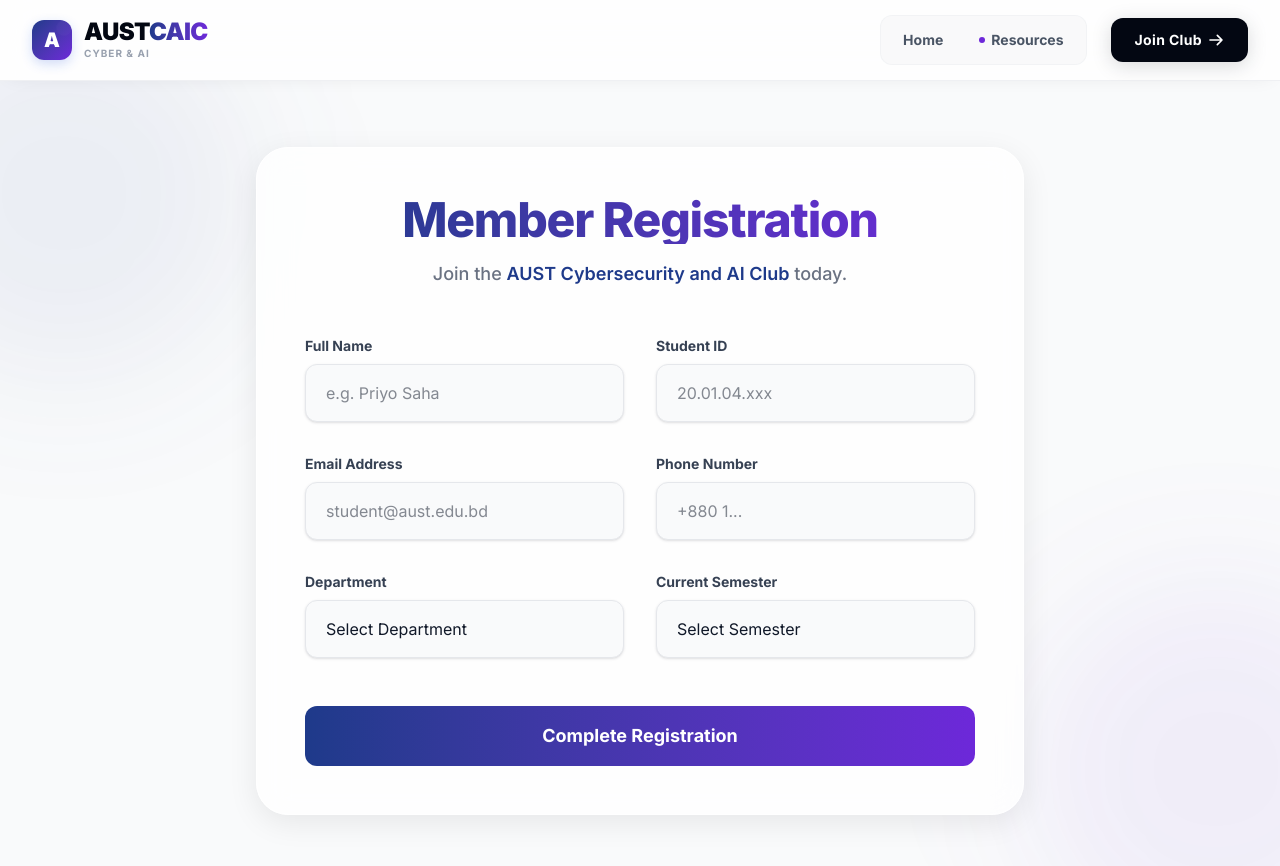
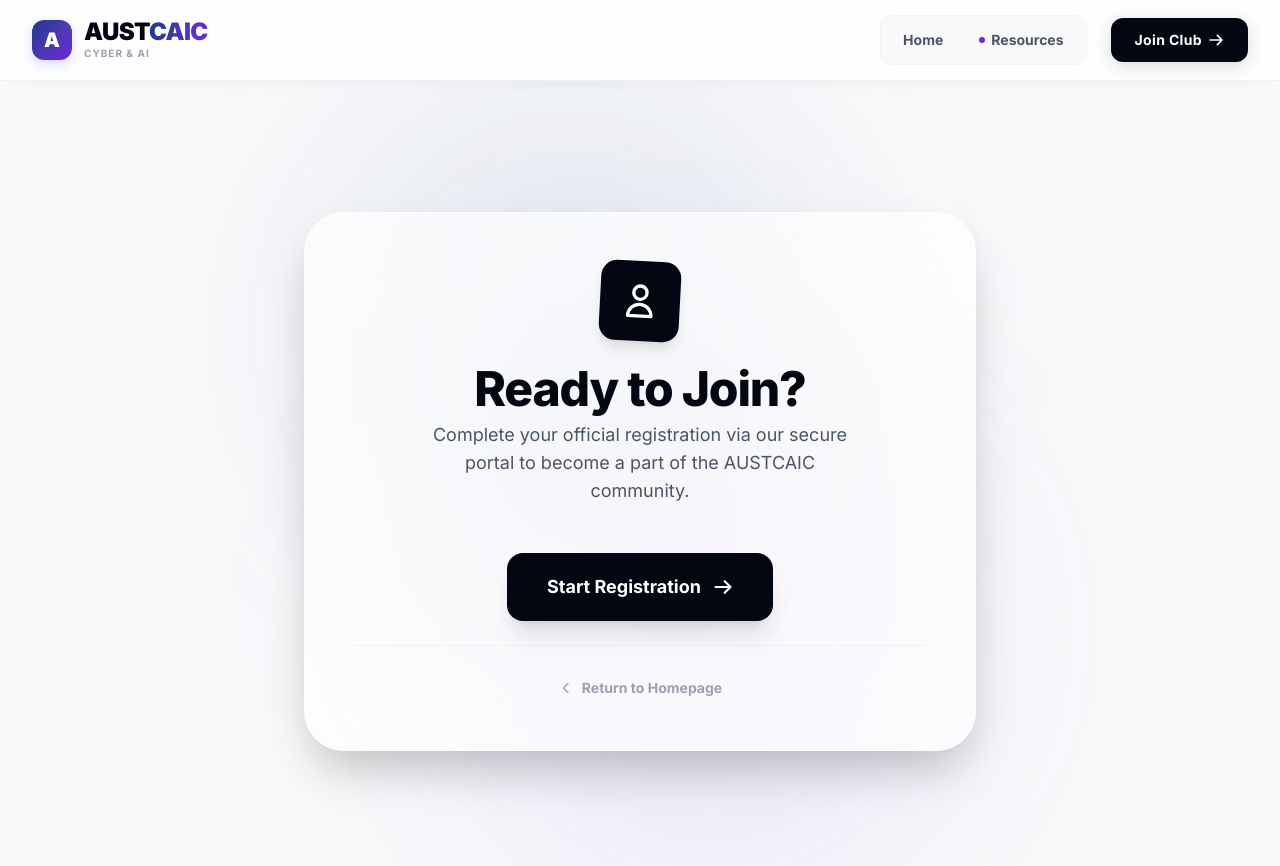
Before and after one commit to austcaicsSD/AUSTCAIC-WEBSITE, a Next.js app in the folder frontend/: page /register in a window 1280 px wide. Shown: the top 866 px of the page. Built offline with nearby package versions, Linux system fonts and the light colour scheme.

Commit message:
added google form

```diff
--- a/frontend/app/register/page.tsx
+++ b/frontend/app/register/page.tsx
@@ -1,171 +1,73 @@
 "use client";
 
+import Link from "next/link";
 import { useState } from "react";
-import { registerMember } from "../actions";
 
 export default function Register() {
-  const [isSubmitting, setIsSubmitting] = useState(false);
-  const [statusMessage, setStatusMessage] = useState({ text: "", type: "" });
-
-  const handleSubmit = async (e: React.FormEvent<HTMLFormElement>) => {
-    e.preventDefault();
-    setIsSubmitting(true);
-    setStatusMessage({ text: "", type: "" });
-
-    const formData = new FormData(e.currentTarget);
-    const response = await registerMember(formData);
-
-    if (response.success) {
-      setStatusMessage({ text: response.message, type: "success" });
-      (e.target as HTMLFormElement).reset();
-    } else {
-      setStatusMessage({ text: response.message, type: "error" });
-    }
-
-    setIsSubmitting(false);
-  };
+  const [isHovered, setIsHovered] = useState(false);
 
   return (
-    <div className="relative min-h-screen py-16 px-4 sm:px-6 lg:px-8 flex items-center justify-center overflow-hidden bg-gray-50">
+    <div className="relative min-h-screen py-24 px-6 flex items-center justify-center bg-gray-50 overflow-hidden">
 
-      {/* Background Decorative Elements (Tech/AI Vibe) */}
-      <div className="absolute top-[-10%] left-[-10%] w-96 h-96 bg-brandBlue/10 rounded-full mix-blend-multiply filter blur-3xl opacity-70 animate-pulse"></div>
-      <div className="absolute bottom-[-10%] right-[-10%] w-96 h-96 bg-brandPurple/10 rounded-full mix-blend-multiply filter blur-3xl opacity-70 animate-pulse" style={{ animationDelay: "2s" }}></div>
+      {/* Dynamic Background Orbs */}
+      <div className="absolute top-0 left-1/4 w-[500px] h-[500px] bg-brandBlue/10 rounded-full blur-[128px] pointer-events-none"></div>
+      <div className="absolute bottom-0 right-1/4 w-[500px] h-[500px] bg-brandPurple/10 rounded-full blur-[128px] pointer-events-none"></div>
 
-      {/* Main Form Container - Glassmorphism Effect */}
-      <div className="relative z-10 w-full max-w-3xl bg-white/80 backdrop-blur-lg p-8 sm:p-12 rounded-[2rem] shadow-[0_8px_30px_rgb(0,0,0,0.08)] border border-white">
+      {/* Main Card */}
+      <div className="relative z-10 w-full max-w-2xl bg-white/70 backdrop-blur-2xl p-8 sm:p-12 rounded-[2.5rem] border border-white/50 shadow-2xl transition-all duration-500 hover:shadow-brandBlue/20">
 
-        {/* Header Section */}
-        <div className="text-center mb-12">
-          <h1 className="text-4xl sm:text-5xl font-extrabold mb-4 bg-clip-text text-transparent bg-gradient-to-r from-brandBlue to-brandPurple tracking-tight">
-            Member Registration
+        {/* Content Section */}
+        <div className="text-center space-y-6">
+          <div className="mx-auto w-20 h-20 bg-gray-950 rounded-2xl flex items-center justify-center text-white shadow-lg transform rotate-3">
+            <svg className="w-10 h-10" fill="none" stroke="currentColor" viewBox="0 0 24 24">
+              <path strokeLinecap="round" strokeLinejoin="round" strokeWidth="2" d="M16 7a4 4 0 11-8 0 4 4 0 018 0zM12 14a7 7 0 00-7 7h14a7 7 0 00-7-7z"></path>
+            </svg>
+          </div>
+
+          <div className="space-y-2">
+            <h1 className="text-4xl md:text-5xl font-extrabold text-gray-950 tracking-tight">
+              Ready to Join?
             </h1>
-          <p className="text-gray-500 text-lg font-medium">
-            Join the <span className="text-brandBlue font-semibold">AUST Cybersecurity and AI Club</span> today.
+            <p className="text-gray-600 text-lg max-w-md mx-auto">
+              Complete your official registration via our secure portal to become a part of the AUSTCAIC community.
             </p>
           </div>
 
-        {/* Status Message Alert */}
-        {statusMessage.text && (
+          {/* Registration Trigger */}
           <div
-            className={`flex items-center gap-3 p-4 mb-8 rounded-xl font-medium border transition-all duration-500 animate-fade-in-down ${
-              statusMessage.type === "success"
-                ? "bg-green-50 text-green-700 border-green-200"
-                : "bg-red-50 text-red-700 border-red-200"
-            }`}
+            className="pt-6"
+            onMouseEnter={() => setIsHovered(true)}
+            onMouseLeave={() => setIsHovered(false)}
           >
-            {statusMessage.type === "success" ? (
-              <svg className="w-6 h-6 text-green-600" fill="none" stroke="currentColor" viewBox="0 0 24 24"><path strokeLinecap="round" strokeLinejoin="round" strokeWidth="2" d="M9 12l2 2 4-4m6 2a9 9 0 11-18 0 9 9 0 0118 0z"></path></svg>
-            ) : (
-              <svg className="w-6 h-6 text-red-600" fill="none" stroke="currentColor" viewBox="0 0 24 24"><path strokeLinecap="round" strokeLinejoin="round" strokeWidth="2" d="M12 8v4m0 4h.01M21 12a9 9 0 11-18 0 9 9 0 0118 0z"></path></svg>
-            )}
-            {statusMessage.text}
-          </div>
-        )}
-
-        {/* Form Elements */}
-        <form onSubmit={handleSubmit} className="space-y-8">
-          <div className="grid grid-cols-1 md:grid-cols-2 gap-8">
-
-            {/* Full Name */}
-            <div className="group">
-              <label className="block text-sm font-bold text-gray-700 mb-2 transition-colors group-focus-within:text-brandBlue">
-                Full Name
-              </label>
-              <input required type="text" name="fullName" placeholder="e.g. Priyo Saha"
-                className="w-full px-5 py-4 rounded-xl border border-gray-200 bg-gray-50 focus:bg-white focus:ring-2 focus:ring-brandBlue/50 focus:border-brandBlue outline-none transition-all duration-300 shadow-sm"
-              />
+            <a
+              href="https://forms.gle/WJj6SaaG4htKJfcH8"
+              target="_blank"
+              rel="noopener noreferrer"
+              className="inline-flex items-center gap-3 px-10 py-5 bg-gray-950 text-white font-bold text-lg rounded-2xl shadow-xl hover:shadow-brandBlue/30 hover:-translate-y-1 transition-all duration-300 w-full sm:w-auto justify-center"
+            >
+              Start Registration
+              <svg
+                className={`w-5 h-5 transition-transform duration-300 ${isHovered ? 'translate-x-2' : ''}`}
+                fill="none"
+                stroke="currentColor"
+                viewBox="0 0 24 24"
+              >
+                <path strokeLinecap="round" strokeLinejoin="round" strokeWidth="2.5" d="M14 5l7 7m0 0l-7 7m7-7H3"></path>
+              </svg>
+            </a>
           </div>
 
-            {/* Student ID */}
-            <div className="group">
-              <label className="block text-sm font-bold text-gray-700 mb-2 transition-colors group-focus-within:text-brandBlue">
-                Student ID
-              </label>
-              <input required type="text" name="studentId" placeholder="20.01.04.xxx"
-                className="w-full px-5 py-4 rounded-xl border border-gray-200 bg-gray-50 focus:bg-white focus:ring-2 focus:ring-brandBlue/50 focus:border-brandBlue outline-none transition-all duration-300 shadow-sm"
-              />
-            </div>
-
-            {/* Email Address */}
-            <div className="group">
-              <label className="block text-sm font-bold text-gray-700 mb-2 transition-colors group-focus-within:text-brandPurple">
-                Email Address
-              </label>
-              <input required type="email" name="email" placeholder="student@aust.edu.bd"
-                className="w-full px-5 py-4 rounded-xl border border-gray-200 bg-gray-50 focus:bg-white focus:ring-2 focus:ring-brandPurple/50 focus:border-brandPurple outline-none transition-all duration-300 shadow-sm"
-              />
-            </div>
-
-            {/* Phone Number */}
-            <div className="group">
-              <label className="block text-sm font-bold text-gray-700 mb-2 transition-colors group-focus-within:text-brandPurple">
-                Phone Number
-              </label>
-              <input required type="tel" name="phone" placeholder="+880 1..."
-                className="w-full px-5 py-4 rounded-xl border border-gray-200 bg-gray-50 focus:bg-white focus:ring-2 focus:ring-brandPurple/50 focus:border-brandPurple outline-none transition-all duration-300 shadow-sm"
-              />
-            </div>
-
-            {/* Department */}
-            <div className="group">
-              <label className="block text-sm font-bold text-gray-700 mb-2 transition-colors group-focus-within:text-brandBlue">
-                Department
-              </label>
-              <select required name="department"
-                className="w-full px-5 py-4 rounded-xl border border-gray-200 bg-gray-50 focus:bg-white focus:ring-2 focus:ring-brandBlue/50 focus:border-brandBlue outline-none transition-all duration-300 shadow-sm appearance-none cursor-pointer"
+          {/* Footer Navigation */}
+          <div className="pt-8 border-t border-gray-200/50">
+            <Link
+              href="/"
+              className="inline-flex items-center gap-2 text-sm font-bold text-gray-400 hover:text-brandBlue transition-colors"
             >
-                <option value="">Select Department</option>
-                <option value="CSE">CSE</option>
-                <option value="EEE">EEE</option>
-                <option value="ME">ME</option>
-                <option value="CE">CE</option>
-                <option value="IPE">IPE</option>
-              </select>
-            </div>
-
-            {/* Semester */}
-            <div className="group">
-              <label className="block text-sm font-bold text-gray-700 mb-2 transition-colors group-focus-within:text-brandBlue">
-                Current Semester
-              </label>
-              <select required name="semester"
-                className="w-full px-5 py-4 rounded-xl border border-gray-200 bg-gray-50 focus:bg-white focus:ring-2 focus:ring-brandBlue/50 focus:border-brandBlue outline-none transition-all duration-300 shadow-sm appearance-none cursor-pointer"
-              >
-                <option value="">Select Semester</option>
-                <option value="1.1">1.1</option>
-                <option value="1.2">1.2</option>
-                <option value="2.1">2.1</option>
-                <option value="2.2">2.2</option>
-                <option value="3.1">3.1</option>
-                <option value="3.2">3.2</option>
-                <option value="4.1">4.1</option>
-                <option value="4.2">4.2</option>
-              </select>
+              <svg className="w-4 h-4" fill="none" stroke="currentColor" viewBox="0 0 24 24"><path strokeLinecap="round" strokeLinejoin="round" strokeWidth="2" d="M15 19l-7-7 7-7"></path></svg>
+              Return to Homepage
+            </Link>
           </div>
         </div>
-
-          {/* Submit Button */}
-          <div className="pt-4">
-            <button
-              type="submit"
-              disabled={isSubmitting}
-              className="w-full flex items-center justify-center gap-3 py-4 bg-gradient-to-r from-brandBlue to-brandPurple text-white rounded-xl font-bold text-lg hover:shadow-lg hover:shadow-brandBlue/30 transform hover:-translate-y-1 transition-all duration-300 disabled:opacity-70 disabled:hover:translate-y-0 disabled:hover:shadow-none"
-            >
-              {isSubmitting ? (
-                <>
-                  <svg className="animate-spin h-5 w-5 text-white" xmlns="http://www.w3.org/2000/svg" fill="none" viewBox="0 0 24 24">
-                    <circle className="opacity-25" cx="12" cy="12" r="10" stroke="currentColor" strokeWidth="4"></circle>
-                    <path className="opacity-75" fill="currentColor" d="M4 12a8 8 0 018-8V0C5.373 0 0 5.373 0 12h4zm2 5.291A7.962 7.962 0 014 12H0c0 3.042 1.135 5.824 3 7.938l3-2.647z"></path>
-                  </svg>
-                  Processing...
-                </>
-              ) : (
-                "Complete Registration"
-              )}
-            </button>
-          </div>
-        </form>
       </div>
     </div>
   );
```
Also changed, not shown: frontend/app/page.tsx (+21 -4 lines), frontend/public/AUSTCAIC-logo.jpg (added). Lines whose indentation alone changed are shown as unchanged.
